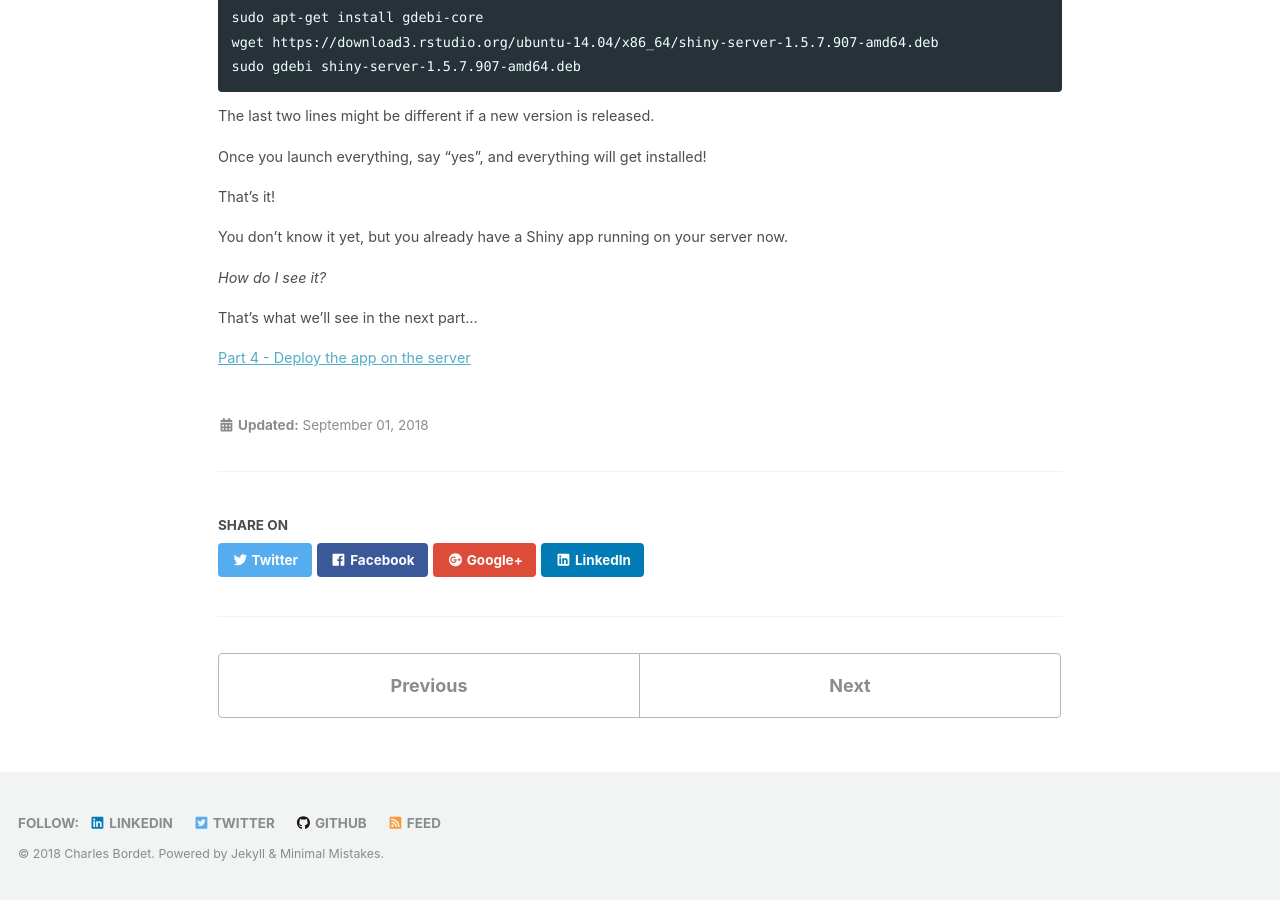
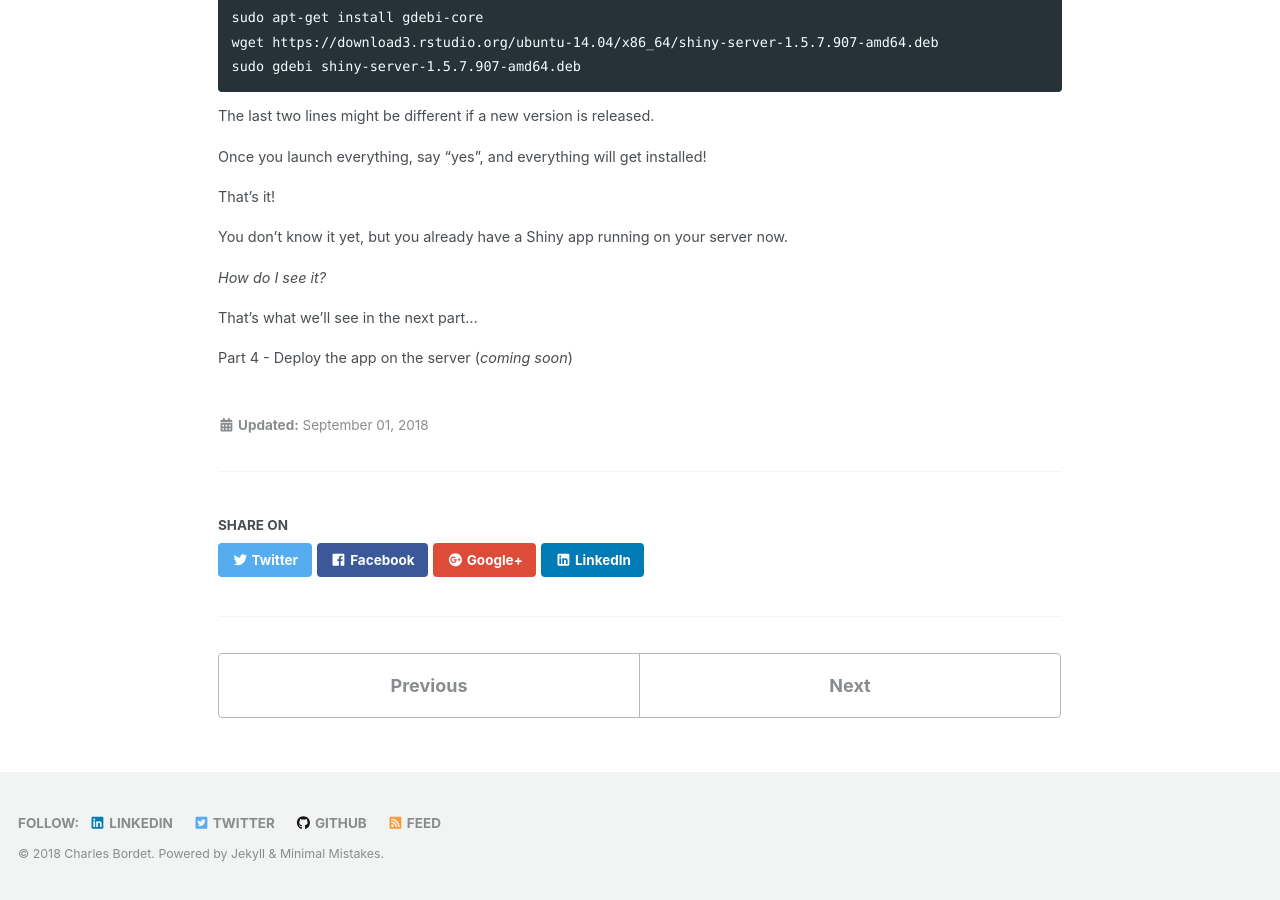
Before and after one commit to Huitziii/charlesbordet.com, a Jekyll site: the page built from _posts/en/2018-09-01-deploy-shiny-app-on-aws-part3.markdown, in a window 1280 px wide and 900 px high, scrolled down 5479 px. Built offline with Jekyll 4.4.1, drawn with Linux system fonts in a browser that asks for light colours; nearby versions of some CDN libraries.

Commit message:
fix broken links

```diff
--- a/_posts/en/2018-09-01-deploy-shiny-app-on-aws-part3.markdown
+++ b/_posts/en/2018-09-01-deploy-shiny-app-on-aws-part3.markdown
@@ -151,4 +151,4 @@ You don't know it yet, but you already have a Shiny app running on your server n
 
 That's what we'll see in the next part...
 
-[Part 4 - Deploy the app on the server]({{ "/en/shiny-aws-4" | absolute_url }})
+Part 4 - Deploy the app on the server (*coming soon*)
--- a/_posts/fr/2018-08-20-deployer-shiny-app-sur-aws-partie-3.markdown
+++ b/_posts/fr/2018-08-20-deployer-shiny-app-sur-aws-partie-3.markdown
@@ -141,4 +141,4 @@ Vous ne le savez pas encore, mais vous avez une application Shiny qui tourne sur
 
 C'est ce qu'on verra dans la prochaine partie...
 
-[Partie 4 - Déployer l’application sur le serveur]({{ "/fr/shiny-aws-4" | absolute_url }})
+Partie 4 - Déployer l’application sur le serveur (*à venir*)
```
